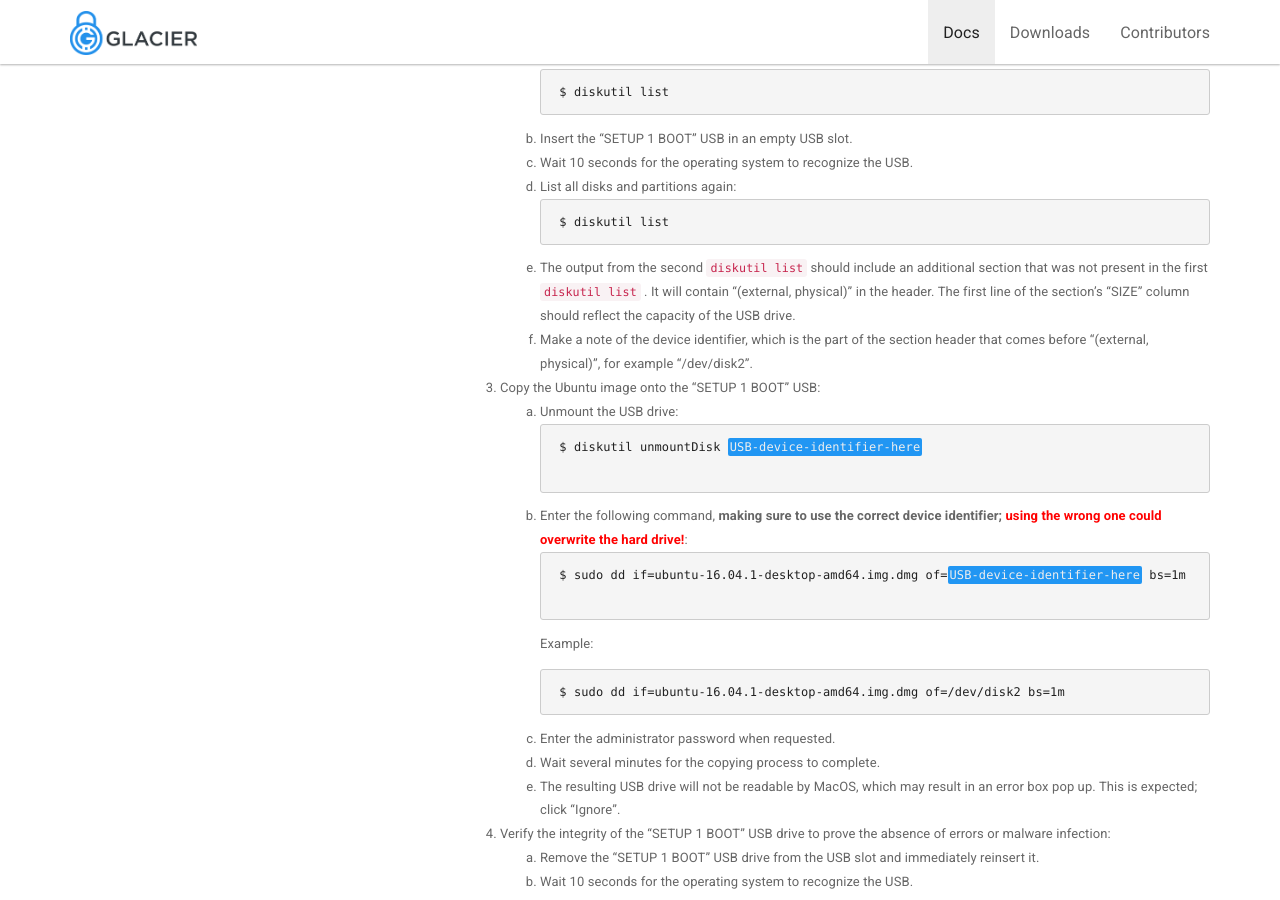
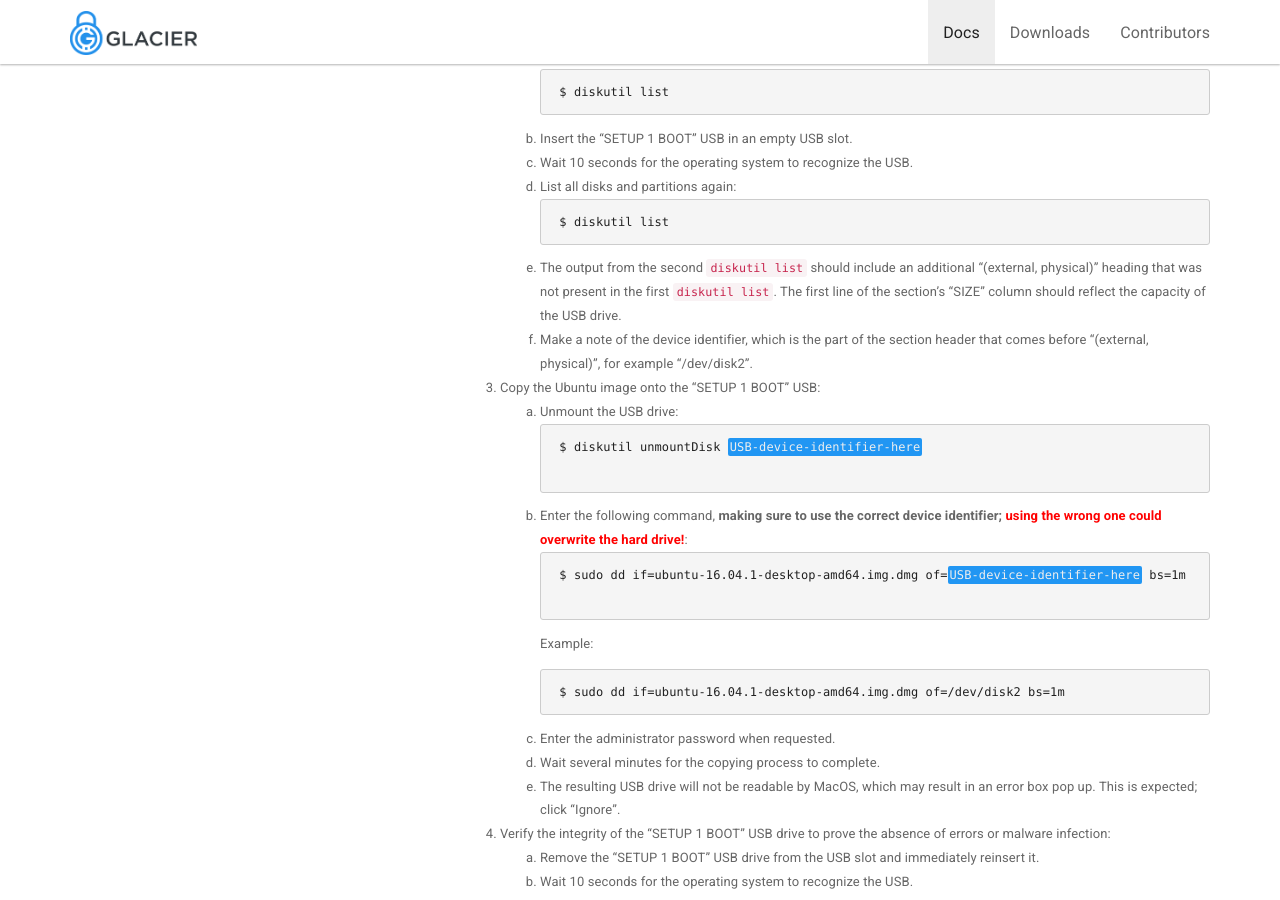
Before and after one commit to GlacierProtocol/glacierprotocol.github.io, a Jekyll site: the page built from _docs/setup/create-boot-usb.md, in a window 1280 px wide and 900 px high, scrolled down 2422 px. Built offline with Jekyll 4.4.1, drawn with Linux system fonts in a browser that asks for light colours; nearby versions of some CDN libraries.

Commit message:
Reword for clarity

````diff
--- a/_docs/setup/create-boot-usb.md
+++ b/_docs/setup/create-boot-usb.md
@@ -131,9 +131,8 @@ The program will take a few minutes to write the USB.
     $ diskutil list
     ```
     5. The output from the second `diskutil list` should include an additional
-    section that was not present in the first `diskutil list` . It will
-    contain "(external, physical)" in the header. The first line of the section's
-    "SIZE" column should reflect the capacity of the USB drive.
+    "(external, physical)" heading that was not present in the first `diskutil list`.
+    The first line of the section's "SIZE" column should reflect the capacity of the USB drive.
     6. Make a note of the device identifier, which is the part of the section header
     that comes before "(external, physical)", for example "/dev/disk2".
 
````
